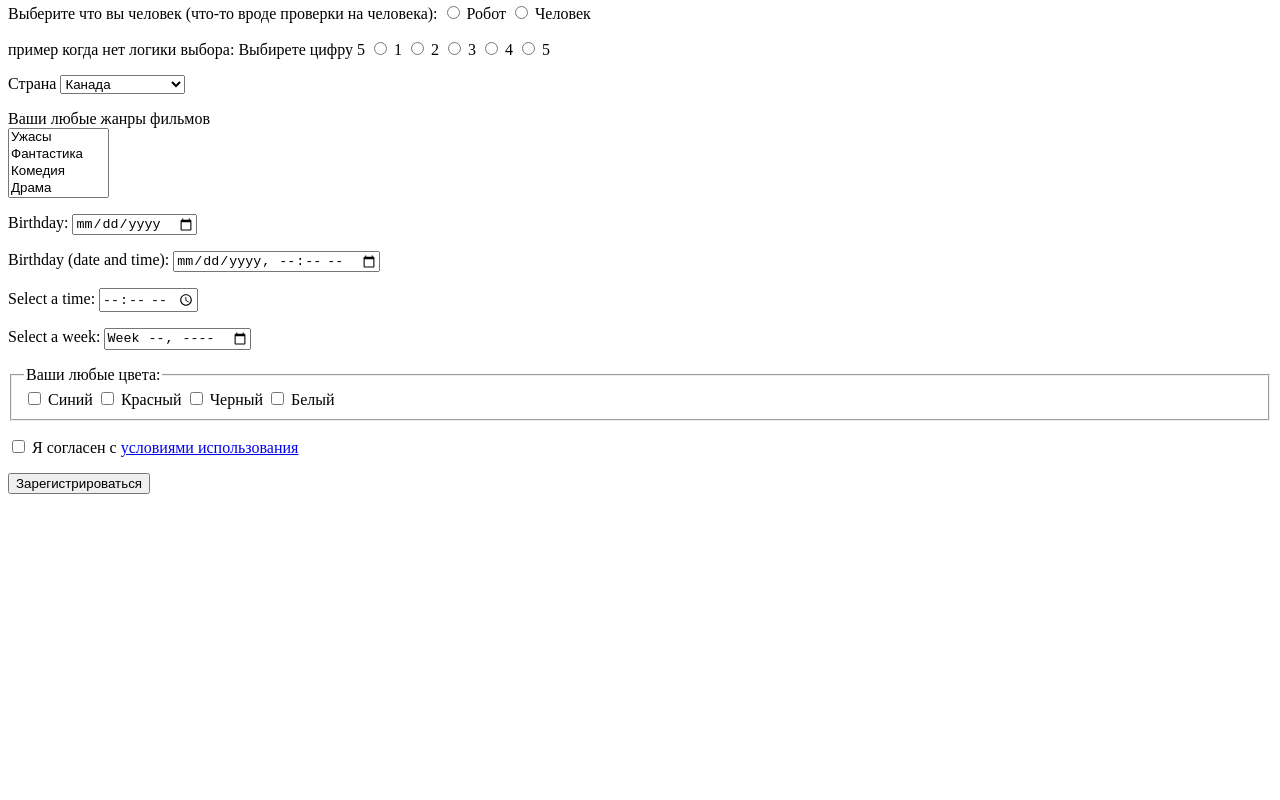
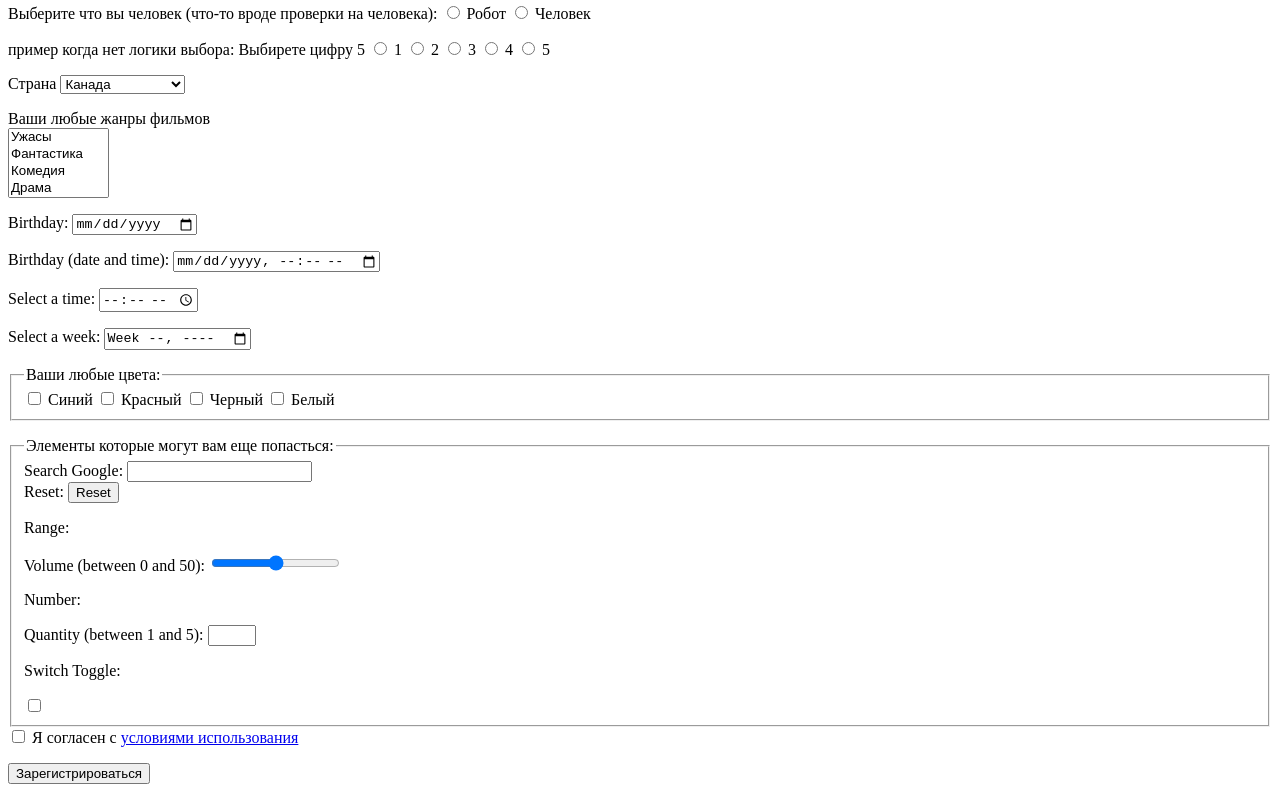
Before and after one commit to makarova1507ana/all_element_by_form, a plain HTML site: page index.html in a window 1280 px wide. Shown: the part 473-1273 px from the top of the page. Before the commit the page ends 983 px from the top, so only its background shows below. Drawn offline with Linux system fonts and the light colour scheme.

Commit message:
Update index.html

```diff
--- a/index.html
+++ b/index.html
@@ -131,6 +131,8 @@
       <label for="week">Select a week:</label>
   <input type="week" id="week" name="week">
   </p>
+
+
  <fieldset>
   <legend>Ваши любые цвета:</legend>
 <label>
@@ -151,7 +153,35 @@
  </label>
  </fieldset>
   <p>
-    <label>
+
+   <fieldset>
+  <legend>Элементы которые могут вам еще попасться:</legend>
+    <label for="gsearch">Search Google:</label>
+    <input type="search" id="gsearch" name="gsearch">
+
+    <br>
+    <label >Reset: <input type="reset"></label>
+
+     <p>Range:</p>
+    <label for="vol">Volume (between 0 and 50):</label>
+    <input type="range" id="vol" name="vol" min="0" max="50">
+
+
+     <p>Number:</p>
+
+     <label for="quantity">Quantity (between 1 and 5):</label>
+      <input type="number" id="quantity" name="quantity" min="1" max="5">
+
+     <!-- Rounded switch -->
+          <p>Switch Toggle:</p>
+
+<label class="switch">
+  <input type="checkbox">
+  <span class="slider round"></span>
+</label>
+
+</fieldset>
+
       <input type="checkbox" name="terms">
       Я согласен с <a href="/terms">условиями использования</a>
     </label>
```
